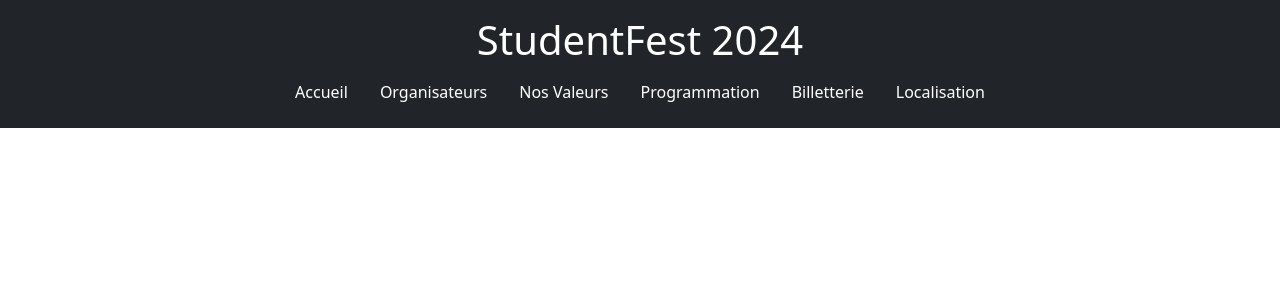
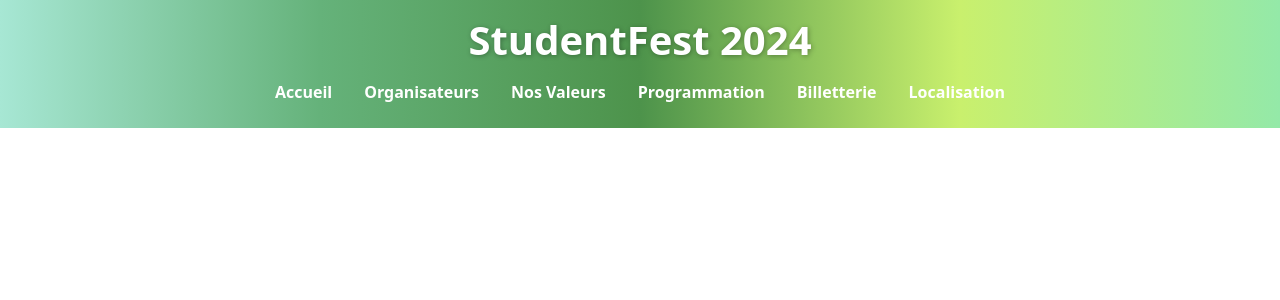
Before and after one commit to Yoshi-OOF/Festival, a PHP site: page /header.html in a window 1280 px wide. Shown: the top 300 px of the page. Run offline with PHP 8.4, Linux system fonts and the light colour scheme.

Commit message:
corrige header

```diff
--- a/header.html
+++ b/header.html
@@ -1,17 +1,36 @@
 <link href="https://cdn.jsdelivr.net/npm/bootstrap@5.3.0/dist/css/bootstrap.min.css" rel="stylesheet">
 <script src="https://cdn.jsdelivr.net/npm/bootstrap@5.3.0/dist/js/bootstrap.bundle.min.js"></script>
 
-<header class="bg-dark text-white text-center py-3">
+<style>
+    .custom-header {
+        background: linear-gradient(to right, #A7E7D4, #65B27A, #4D934B, #C9F06D, #94E9A8);
+        color: white;
+    }
+    .custom-header h1 {
+        font-weight: bold;
+        text-shadow: 1px 1px 5px rgba(0, 0, 0, 0.3);
+    }
+    .custom-nav .nav-link {
+        color: white;
+        font-weight: bold;
+        transition: color 0.3s ease;
+    }
+    .custom-nav .nav-link:hover {
+        color: #4D934B; /* Une couleur de la palette pour le survol */
+    }
+</style>
+
+<header class="custom-header text-center py-3">
     <h1>StudentFest 2024</h1>
     <nav>
-        <ul class="nav justify-content-center">
-            <li class="nav-item"><a class="nav-link text-white" href="index.php">Accueil</a></li>
-            <li class="nav-item"><a class="nav-link text-white" href="organisateurs.php">Organisateurs</a></li>
-            <li class="nav-item"><a class="nav-link text-white" href="valeurs.php">Nos Valeurs</a></li>
-            <!-- <li class="nav-item"><a class="nav-link text-white" href="identité_visuelle.php">Identité Visuelle</a></li> -->
-            <li class="nav-item"><a class="nav-link text-white" href="programmation.php">Programmation</a></li>
-            <li class="nav-item"><a class="nav-link text-white" href="billetterie.php">Billetterie</a></li>
-            <li class="nav-item"><a class="nav-link text-white" href="localisation.php">Localisation</a></li>
+        <ul class="nav justify-content-center custom-nav">
+            <li class="nav-item"><a class="nav-link" href="index.php">Accueil</a></li>
+            <li class="nav-item"><a class="nav-link" href="organisateurs.php">Organisateurs</a></li>
+            <li class="nav-item"><a class="nav-link" href="valeurs.php">Nos Valeurs</a></li>
+            <!-- <li class="nav-item"><a class="nav-link" href="identité_visuelle.php">Identité Visuelle</a></li> -->
+            <li class="nav-item"><a class="nav-link" href="programmation.php">Programmation</a></li>
+            <li class="nav-item"><a class="nav-link" href="billetterie.php">Billetterie</a></li>
+            <li class="nav-item"><a class="nav-link" href="localisation.php">Localisation</a></li>
         </ul>
     </nav>
 </header>
--- a/programmation.php
+++ b/programmation.php
@@ -10,7 +10,6 @@
     <link href="https://cdn.jsdelivr.net/npm/bootstrap@5.3.0/dist/css/bootstrap.min.css" rel="stylesheet">
     <script src="https://cdn.jsdelivr.net/npm/bootstrap@5.3.0/dist/js/bootstrap.bundle.min.js"></script>
     <script>
-        // Script JavaScript de base
         document.addEventListener('DOMContentLoaded', () => {
             console.log('Page de programmation chargée.');
         });
```
